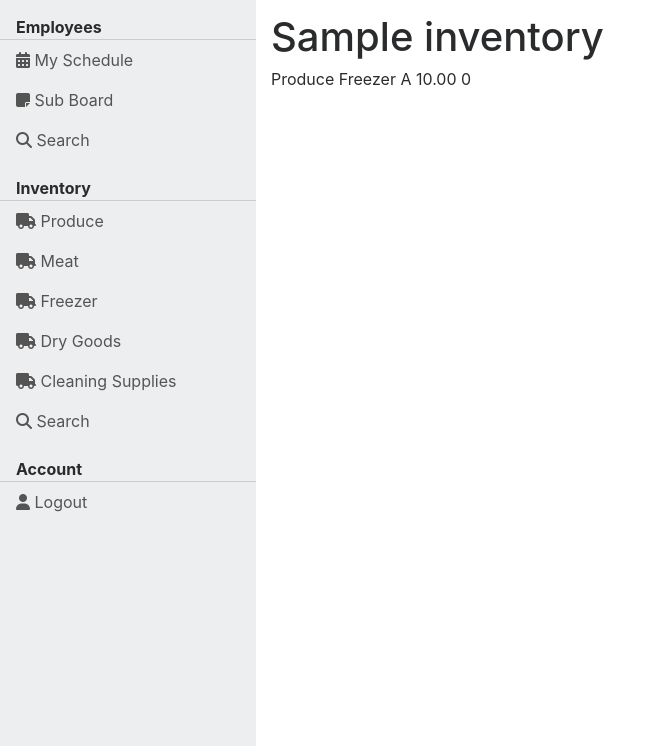
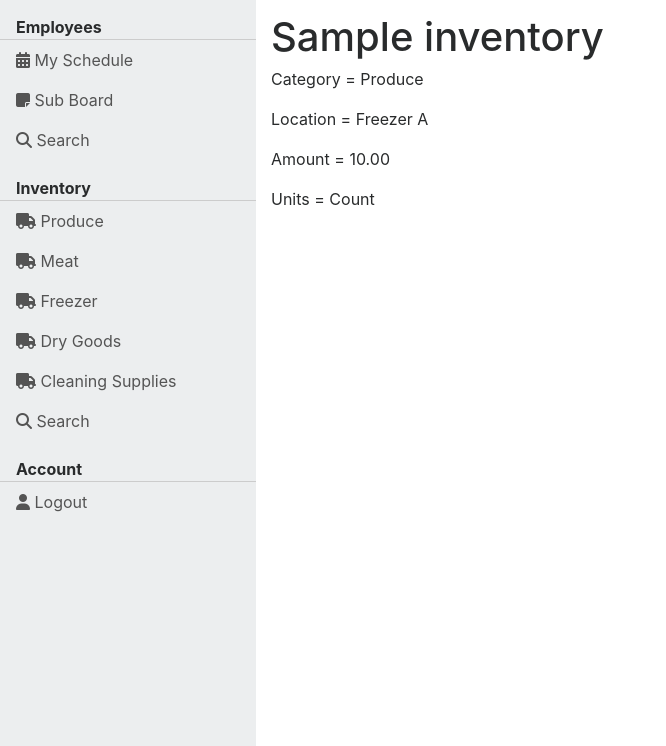
Before and after one commit to lmann4/cis526-final-project, a Django app: page /inventory/1/ in a window 1280 px wide. Shown: the part 54-800 px from the top of the page, without its empty margins (0-666 px from the left). Run offline with Django 3.2, Linux system fonts and the light colour scheme; a user stored in the database is signed in; data comes from the database, SQL or seed files in the repository; tables that the repository leaves empty hold one stand-in row (values such as "Sample post"); some libraries are stand-ins or nearby versions.

Commit message:
adding links to the detail pages

```diff
--- a/resource_management/apps/inventory/templates/inventory/inventory_detail.html
+++ b/resource_management/apps/inventory/templates/inventory/inventory_detail.html
@@ -4,9 +4,17 @@
 
 {%  block content %}
     <h1>{{ object.name }}</h1>
-	{{ object.category }}
-	{{ object.location }}
-	{{ object.amount }}
-	{{ object.units }}
+	<p>Category = {{ object.category }}</p>
+	<p>Location = {{ object.location }}</p>
+	<p>Amount = {{ object.amount }}</p>
+	{% if object.units == 0 %}
+	  <span>Units = Count</span>
+	{% elif object.units == 1 %}
+	  <span>Units = Pounds</span>
+	{% elif object.units == 2 %}
+	  <span>Units = Ounces</span>
+	{% else %}
+	  <span>Units = Liters</span>
+	{% endif %}
 
 {% endblock %}
--- a/resource_management/apps/inventory/templates/inventory/inventory_list.html
+++ b/resource_management/apps/inventory/templates/inventory/inventory_list.html
@@ -5,6 +5,10 @@
 {%  block content %}
     <h1>{{ category }} Inventory</h1>
     {% for item in object_list %}
-    	<li>{{ item.name }}</li>
+    	<li><a href="{{ item.id }}">{{ item.name }}</a></li>
     {% endfor %}
+    <p></p>
+    	<a href="add">
+		<p><button class="btn btn-primary">Add Product</button></p>
+		</a>
 {% endblock %}
```
